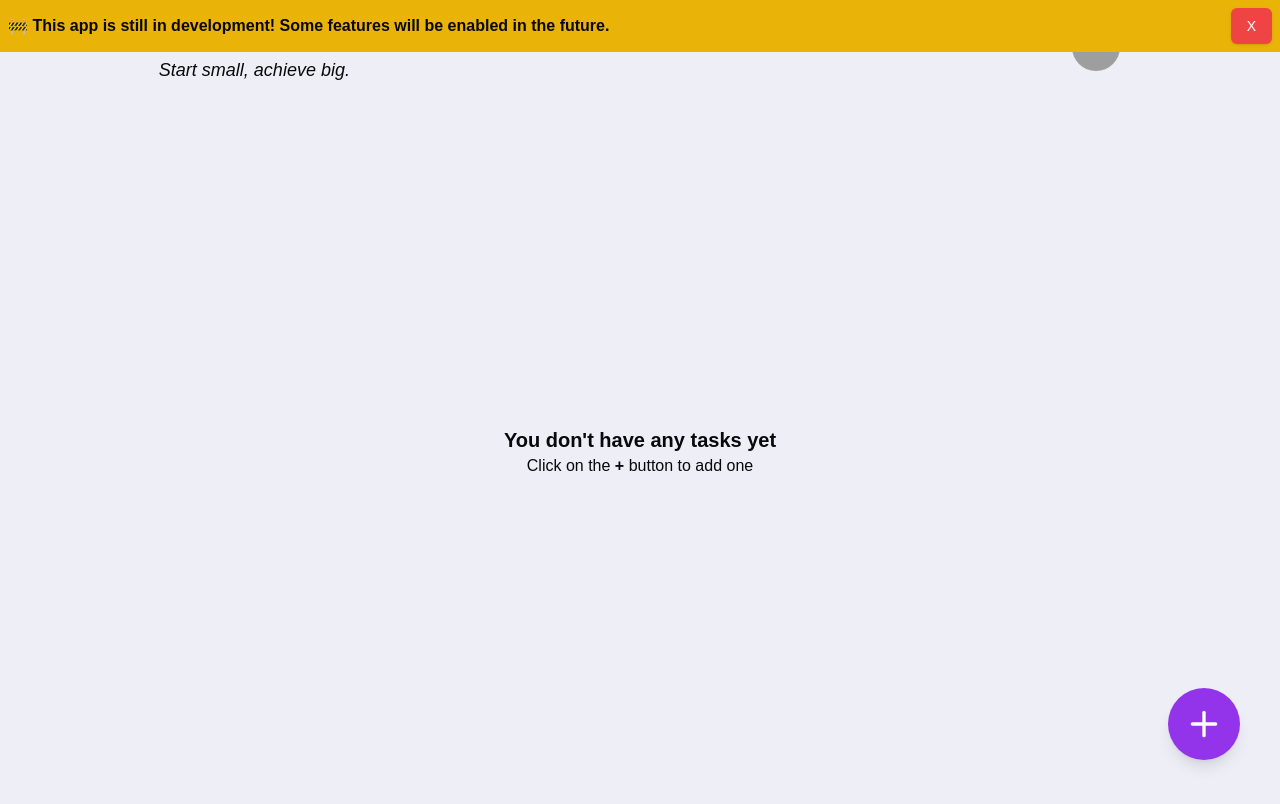
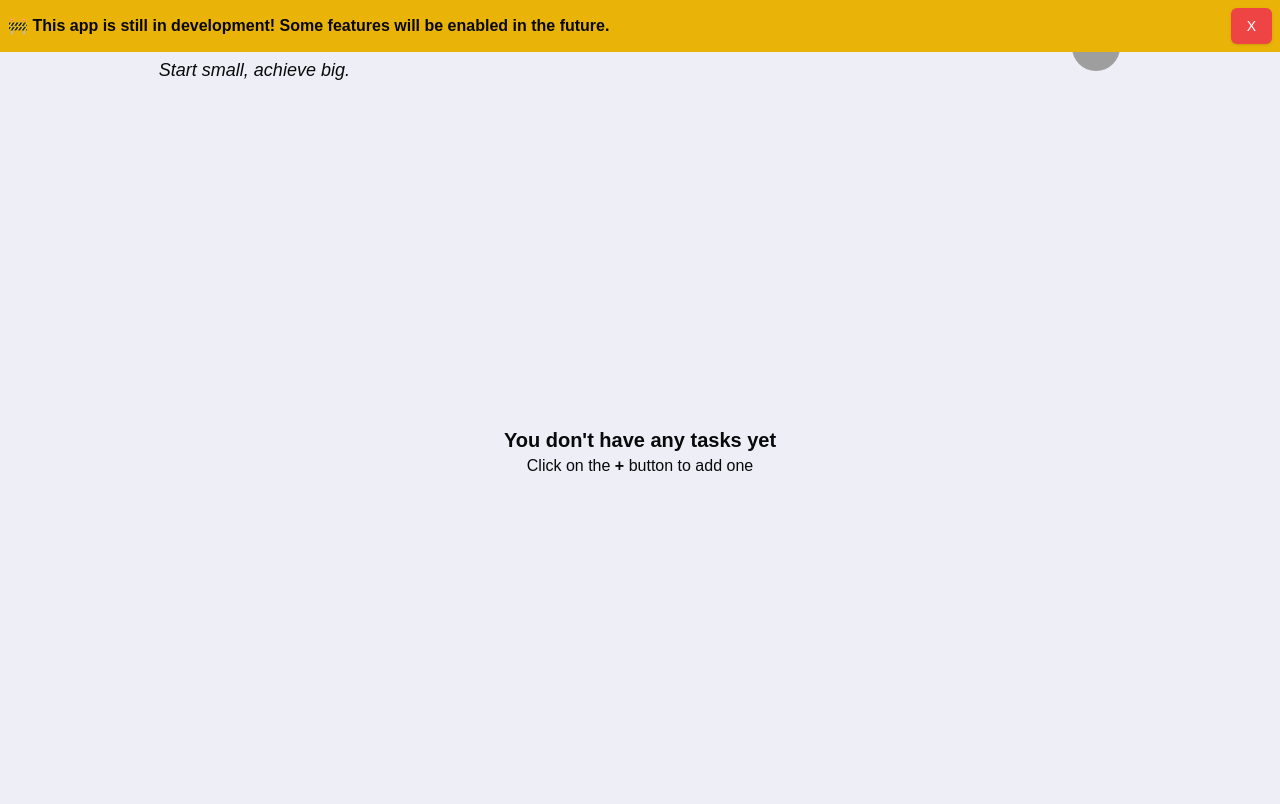
Before and after one commit to Nikhil0723/Todo-App, a Next.js app: page / in a window 1280 px wide. Shown: the top 804 px of the page. Built offline with nearby package versions, Linux system fonts and the light colour scheme; grey boxes are pictures that could not be loaded.

Commit message:
fix typos

```diff
--- a/app/components/Sidebar.tsx
+++ b/app/components/Sidebar.tsx
@@ -99,7 +99,10 @@ export const Sidebar = () => {
 
             {/* Footer Section */}
             <div className="text-xs text-center">
-              <p>Made with by nikhil0723</p>
+              <p>
+                Made with by{" "}
+                <a href="https://github.com/Nikhil0723" className=" text-blue-600 font-bold cursor-pointer">nikhil0723 </a>{" "}
+              </p>
               <p>Last update: 2 January 2025 at 4:58:07 am</p>
             </div>
           </div>
--- a/app/page.tsx
+++ b/app/page.tsx
@@ -32,7 +32,7 @@ export default function Home() {
         </p>
         <Link
           href="/add"
-          className="fixed bottom-6 right-6 md:bottom-10 md:right-10 z-50 flex items-center justify-center p-3 md:p-4 bg-purple-600 hover:bg-purple-700 text-white rounded-full shadow-lg hover:shadow-xl transition-all duration-200 transform hover:scale-105"
+          className=" hidden md:fixed bottom-6 right-6 md:bottom-10 md:right-10 z-50  items-center justify-center p-3 md:p-4 bg-purple-600 hover:bg-purple-700 text-white rounded-full shadow-lg hover:shadow-xl transition-all duration-200 transform hover:scale-105"
           aria-label="Add new task"
         >
           <Plus className="size-8 md:size-10" aria-hidden="true" />
@@ -71,7 +71,7 @@ export default function Home() {
       </div>
       <Link
         href="/add"
-        className="fixed bottom-6 right-6 md:bottom-10 md:right-10 z-50 flex items-center justify-center p-3 md:p-4 bg-purple-600 hover:bg-purple-700 text-white rounded-full shadow-lg hover:shadow-xl transition-all duration-200 transform hover:scale-105"
+        className=" hidden md:fixed bottom-6 right-6 md:bottom-10 md:right-10 z-50  items-center justify-center p-3 md:p-4 bg-purple-600 hover:bg-purple-700 text-white rounded-full shadow-lg hover:shadow-xl transition-all duration-200 transform hover:scale-105"
         aria-label="Add new task"
       >
         <Plus className="size-8 md:size-10" aria-hidden="true" />
```
